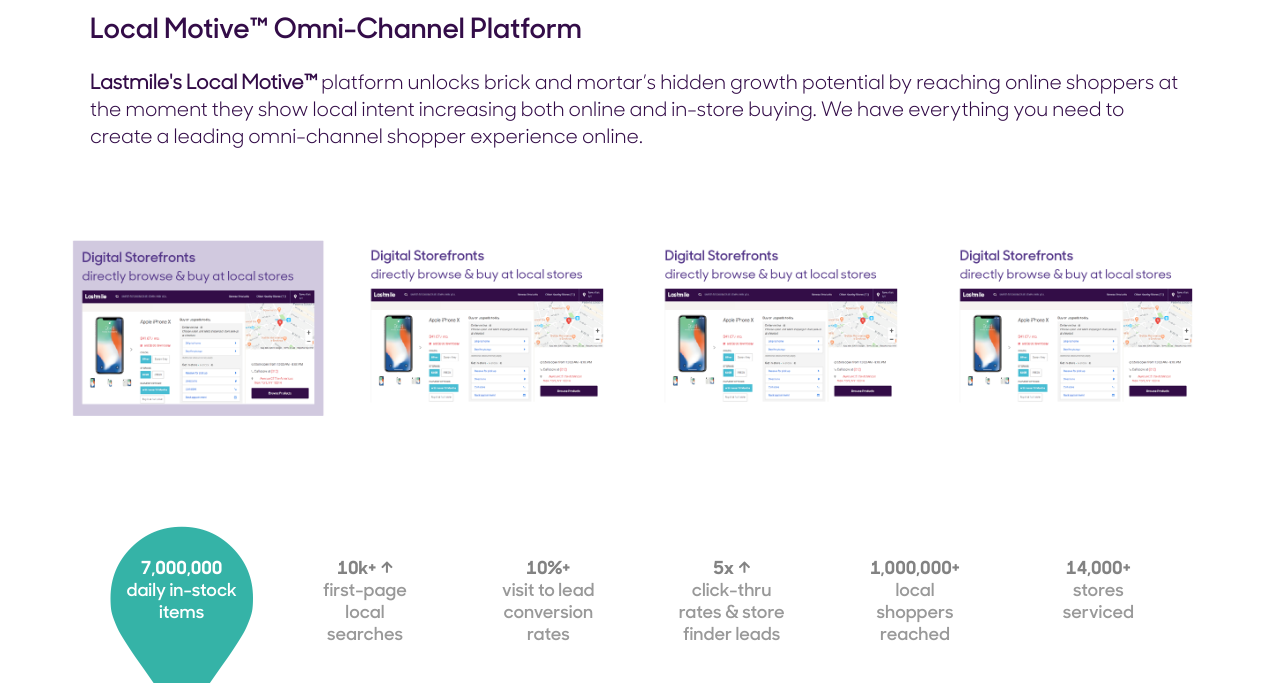
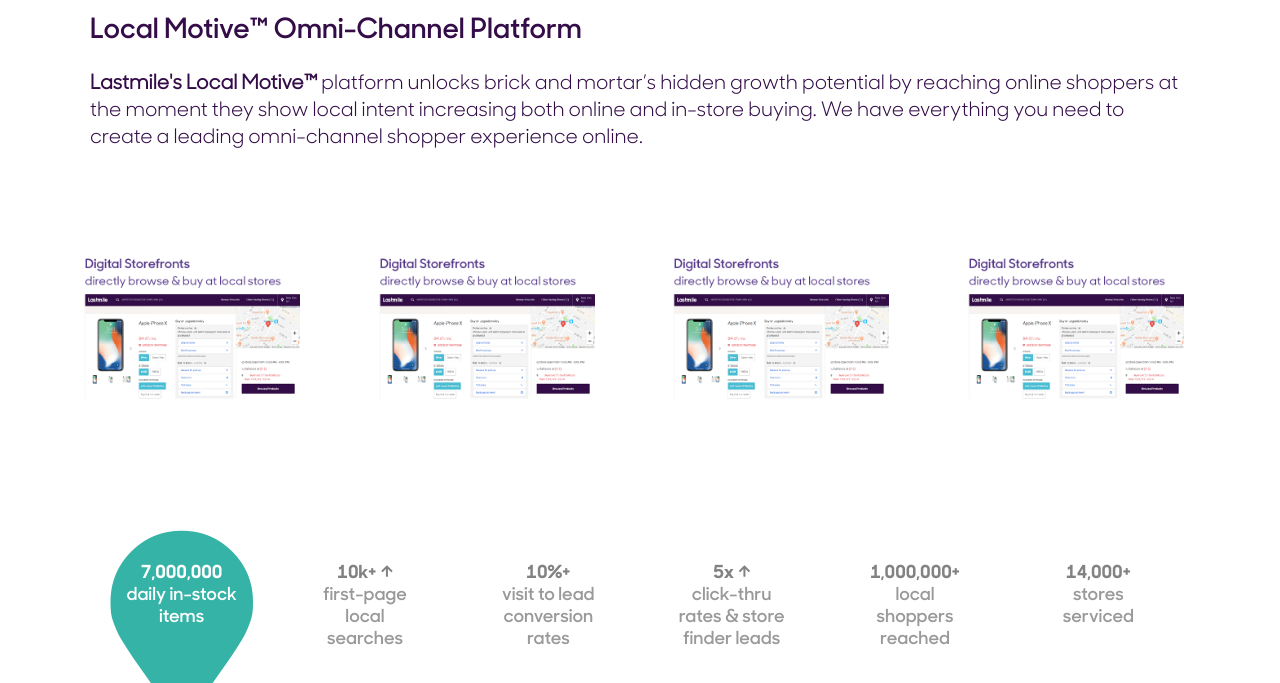
Before and after one commit to stephenkarpeles/lastmile-retail, a PHP site: page / in a window 1280 px wide. Shown: the part 809-1492 px from the top of the page. Run offline with PHP 8.4, Linux system fonts and the light colour scheme; data that the repository does not hold is empty; some libraries are stand-ins or nearby versions.

Commit message:
Homepage touch-ups

```diff
--- a/css/style.css
+++ b/css/style.css
@@ -619,6 +619,14 @@ p.intro--home {
   .intro-wrap--home {
     margin-bottom: -80px; } }
 
+.grid--home-image-block img {
+  cursor: pointer;
+  padding: 10px;
+  background: transparent;
+  transition: background .15s ease; }
+  .grid--home-image-block img:hover {
+    background: #d0cadd; }
+
 .fact-block {
   margin-top: 40px; }
   .fact-block .container {
--- a/index.php
+++ b/index.php
@@ -34,8 +34,8 @@
 
   <section class="no-top-padding">
   	<div class="container container--wide">
-  		<div class="grid grid--quarters">
-  			<div class="col"><img src="img/screenshot-selected.png" alt=""></div>
+  		<div class="grid grid--quarters grid--home-image-block">
+  			<div class="col"><img src="img/screenshot.png" alt=""></div>
   			<div class="col"><img src="img/screenshot.png" alt=""></div>
   			<div class="col"><img src="img/screenshot.png" alt=""></div>
   			<div class="col"><img src="img/screenshot.png" alt=""></div>
--- a/sass/_homepage.scss
+++ b/sass/_homepage.scss
@@ -23,6 +23,19 @@ p.intro {
 
 		@include mq(desktop-narrow, 'max-width') {
 			margin-bottom: -$section-padding * 2;
+		}
+	}
+}
+
+.grid--home-image-block {
+	img {
+		cursor: pointer;
+		padding: 10px;
+		background: transparent;
+		transition: background .15s ease;
+
+		&:hover {
+      background: #d0cadd;
 		}
 	}
 }
```
Also changed, not shown: 1 other file.
